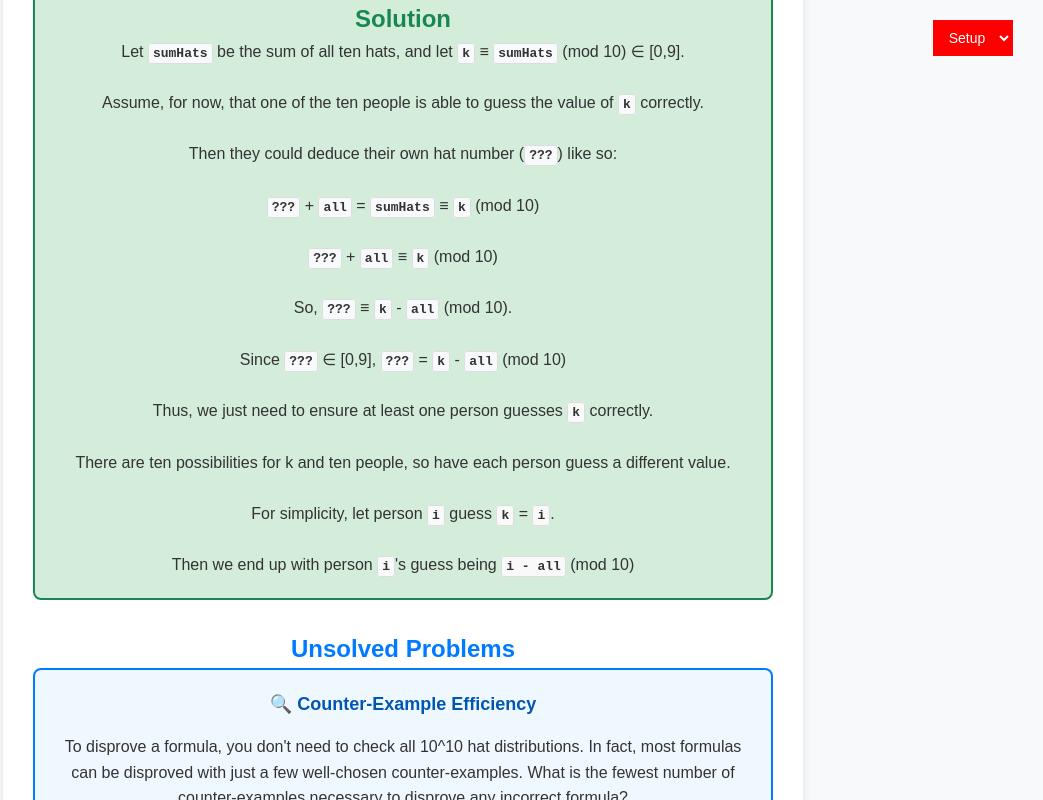
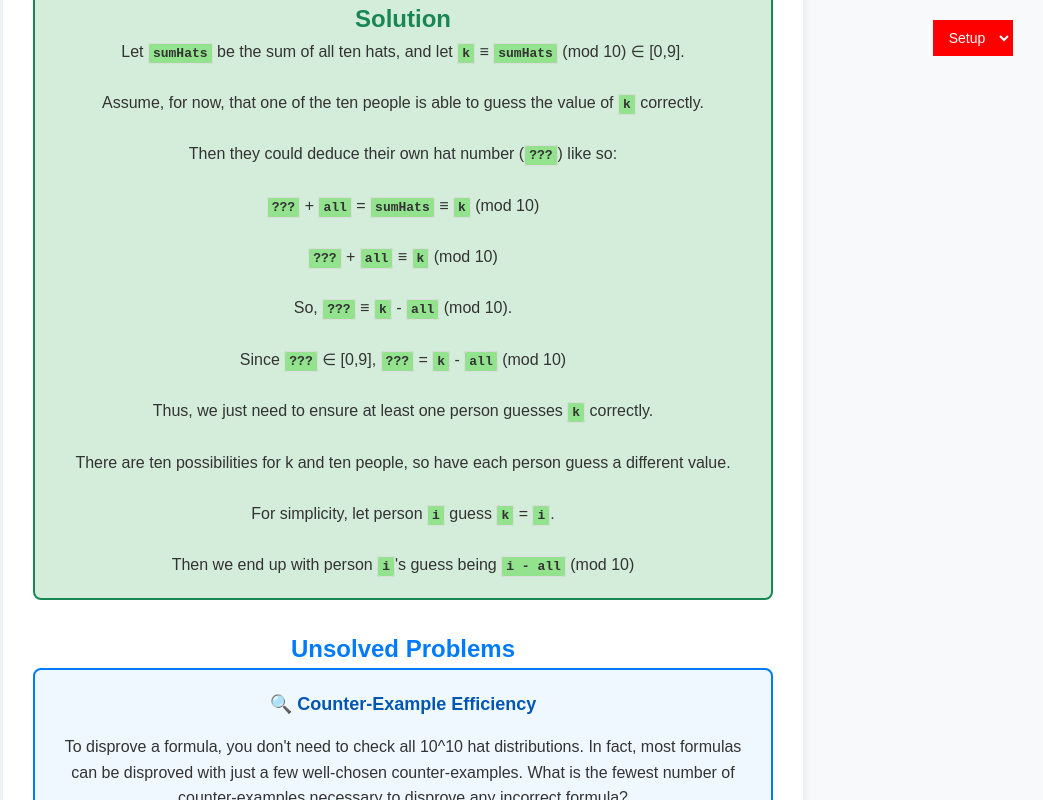
Before and after one commit to rajtiller/ten-hats-riddle, a React (Vite) app: page / in a window 1280 px wide. Both pictures are taken after a click on the button "See Solution". Shown: the whole page, without its empty margins (237-1280 px from the left). Built offline with nearby package versions, Linux system fonts and the light colour scheme.

Commit message:
colored strong boxes

```diff
--- a/src/images/Explanation.tsx
+++ b/src/images/Explanation.tsx
@@ -261,7 +261,7 @@ const Explanation: React.FC<ExplanationProps> = ({
                   <strong
                     style={{
                       fontFamily: "monospace",
-                      backgroundColor: "#f8f9fa",
+                      backgroundColor: "#92e28eff",
                       padding: "2px 4px",
                       border: "1px solid #ddd",
                       borderRadius: "3px",
@@ -273,7 +273,7 @@ const Explanation: React.FC<ExplanationProps> = ({
                   <strong
                     style={{
                       fontFamily: "monospace",
-                      backgroundColor: "#f8f9fa",
+                      backgroundColor: "#92e28eff",
                       padding: "2px 4px",
                       border: "1px solid #ddd",
                       borderRadius: "3px",
@@ -285,7 +285,7 @@ const Explanation: React.FC<ExplanationProps> = ({
                   <strong
                     style={{
                       fontFamily: "monospace",
-                      backgroundColor: "#f8f9fa",
+                      backgroundColor: "#92e28eff",
                       padding: "2px 4px",
                       border: "1px solid #ddd",
                       borderRadius: "3px",
@@ -299,7 +299,7 @@ const Explanation: React.FC<ExplanationProps> = ({
                   <strong
                     style={{
                       fontFamily: "monospace",
-                      backgroundColor: "#f8f9fa",
+                      backgroundColor: "#92e28eff",
                       padding: "2px 4px",
                       border: "1px solid #ddd",
                       borderRadius: "3px",
@@ -313,7 +313,7 @@ const Explanation: React.FC<ExplanationProps> = ({
                   <strong
                     style={{
                       fontFamily: "monospace",
-                      backgroundColor: "#f8f9fa",
+                      backgroundColor: "#92e28eff",
                       padding: "2px 4px",
                       border: "1px solid #ddd",
                       borderRadius: "3px",
@@ -326,7 +326,7 @@ const Explanation: React.FC<ExplanationProps> = ({
                   <strong
                     style={{
                       fontFamily: "monospace",
-                      backgroundColor: "#f8f9fa",
+                      backgroundColor: "#92e28eff",
                       padding: "2px 4px",
                       border: "1px solid #ddd",
                       borderRadius: "3px",
@@ -338,7 +338,7 @@ const Explanation: React.FC<ExplanationProps> = ({
                   <strong
                     style={{
                       fontFamily: "monospace",
-                      backgroundColor: "#f8f9fa",
+                      backgroundColor: "#92e28eff",
                       padding: "2px 4px",
                       border: "1px solid #ddd",
                       borderRadius: "3px",
@@ -350,7 +350,7 @@ const Explanation: React.FC<ExplanationProps> = ({
                   <strong
                     style={{
                       fontFamily: "monospace",
-                      backgroundColor: "#f8f9fa",
+                      backgroundColor: "#92e28eff",
                       padding: "2px 4px",
                       border: "1px solid #ddd",
                       borderRadius: "3px",
@@ -362,7 +362,7 @@ const Explanation: React.FC<ExplanationProps> = ({
                   <strong
                     style={{
                       fontFamily: "monospace",
-                      backgroundColor: "#f8f9fa",
+                      backgroundColor: "#92e28eff",
                       padding: "2px 4px",
                       border: "1px solid #ddd",
                       borderRadius: "3px",
@@ -375,7 +375,7 @@ const Explanation: React.FC<ExplanationProps> = ({
                   <strong
                     style={{
                       fontFamily: "monospace",
-                      backgroundColor: "#f8f9fa",
+                      backgroundColor: "#92e28eff",
                       padding: "2px 4px",
                       border: "1px solid #ddd",
                       borderRadius: "3px",
@@ -387,7 +387,7 @@ const Explanation: React.FC<ExplanationProps> = ({
                   <strong
                     style={{
                       fontFamily: "monospace",
-                      backgroundColor: "#f8f9fa",
+                      backgroundColor: "#92e28eff",
                       padding: "2px 4px",
                       border: "1px solid #ddd",
                       borderRadius: "3px",
@@ -399,7 +399,7 @@ const Explanation: React.FC<ExplanationProps> = ({
                   <strong
                     style={{
                       fontFamily: "monospace",
-                      backgroundColor: "#f8f9fa",
+                      backgroundColor: "#92e28eff",
                       padding: "2px 4px",
                       border: "1px solid #ddd",
                       borderRadius: "3px",
@@ -412,7 +412,7 @@ const Explanation: React.FC<ExplanationProps> = ({
                   <strong
                     style={{
                       fontFamily: "monospace",
-                      backgroundColor: "#f8f9fa",
+                      backgroundColor: "#92e28eff",
                       padding: "2px 4px",
                       border: "1px solid #ddd",
                       borderRadius: "3px",
@@ -424,7 +424,7 @@ const Explanation: React.FC<ExplanationProps> = ({
                   <strong
                     style={{
                       fontFamily: "monospace",
-                      backgroundColor: "#f8f9fa",
+                      backgroundColor: "#92e28eff",
                       padding: "2px 4px",
                       border: "1px solid #ddd",
                       borderRadius: "3px",
@@ -436,7 +436,7 @@ const Explanation: React.FC<ExplanationProps> = ({
                   <strong
                     style={{
                       fontFamily: "monospace",
-                      backgroundColor: "#f8f9fa",
+                      backgroundColor: "#92e28eff",
                       padding: "2px 4px",
                       border: "1px solid #ddd",
                       borderRadius: "3px",
@@ -450,7 +450,7 @@ const Explanation: React.FC<ExplanationProps> = ({
                   <strong
                     style={{
                       fontFamily: "monospace",
-                      backgroundColor: "#f8f9fa",
+                      backgroundColor: "#92e28eff",
                       padding: "2px 4px",
                       border: "1px solid #ddd",
                       borderRadius: "3px",
@@ -462,7 +462,7 @@ const Explanation: React.FC<ExplanationProps> = ({
                   <strong
                     style={{
                       fontFamily: "monospace",
-                      backgroundColor: "#f8f9fa",
+                      backgroundColor: "#92e28eff",
                       padding: "2px 4px",
                       border: "1px solid #ddd",
                       borderRadius: "3px",
@@ -474,7 +474,7 @@ const Explanation: React.FC<ExplanationProps> = ({
                   <strong
                     style={{
                       fontFamily: "monospace",
-                      backgroundColor: "#f8f9fa",
+                      backgroundColor: "#92e28eff",
                       padding: "2px 4px",
                       border: "1px solid #ddd",
                       borderRadius: "3px",
@@ -486,7 +486,7 @@ const Explanation: React.FC<ExplanationProps> = ({
                   <strong
                     style={{
                       fontFamily: "monospace",
-                      backgroundColor: "#f8f9fa",
+                      backgroundColor: "#92e28eff",
                       padding: "2px 4px",
                       border: "1px solid #ddd",
                       borderRadius: "3px",
@@ -500,7 +500,7 @@ const Explanation: React.FC<ExplanationProps> = ({
                   <strong
                     style={{
                       fontFamily: "monospace",
-                      backgroundColor: "#f9f9f9",
+                      backgroundColor: "#92e28eff",
                       padding: "2px 4px",
                       border: "1px solid #ddd",
                       borderRadius: "3px",
@@ -517,7 +517,7 @@ const Explanation: React.FC<ExplanationProps> = ({
                   <strong
                     style={{
                       fontFamily: "monospace",
-                      backgroundColor: "#f9f9f9",
+                      backgroundColor: "#92e28eff",
                       padding: "2px 4px",
                       border: "1px solid #ddd",
                       borderRadius: "3px",
@@ -529,7 +529,7 @@ const Explanation: React.FC<ExplanationProps> = ({
                   <strong
                     style={{
                       fontFamily: "monospace",
-                      backgroundColor: "#f9f9f9",
+                      backgroundColor: "#92e28eff",
                       padding: "2px 4px",
                       border: "1px solid #ddd",
                       borderRadius: "3px",
@@ -541,7 +541,7 @@ const Explanation: React.FC<ExplanationProps> = ({
                   <strong
                     style={{
                       fontFamily: "monospace",
-                      backgroundColor: "#f9f9f9",
+                      backgroundColor: "#92e28eff",
                       padding: "2px 4px",
                       border: "1px solid #ddd",
                       borderRadius: "3px",
@@ -555,7 +555,7 @@ const Explanation: React.FC<ExplanationProps> = ({
                   <strong
                     style={{
                       fontFamily: "monospace",
-                      backgroundColor: "#f9f9f9",
+                      backgroundColor: "#92e28eff",
                       padding: "2px 4px",
                       border: "1px solid #ddd",
                       borderRadius: "3px",
@@ -567,7 +567,7 @@ const Explanation: React.FC<ExplanationProps> = ({
                   <strong
                     style={{
                       fontFamily: "monospace",
-                      backgroundColor: "#f9f9f9",
+                      backgroundColor: "#92e28eff",
                       padding: "2px 4px",
                       border: "1px solid #ddd",
                       borderRadius: "3px",
```
